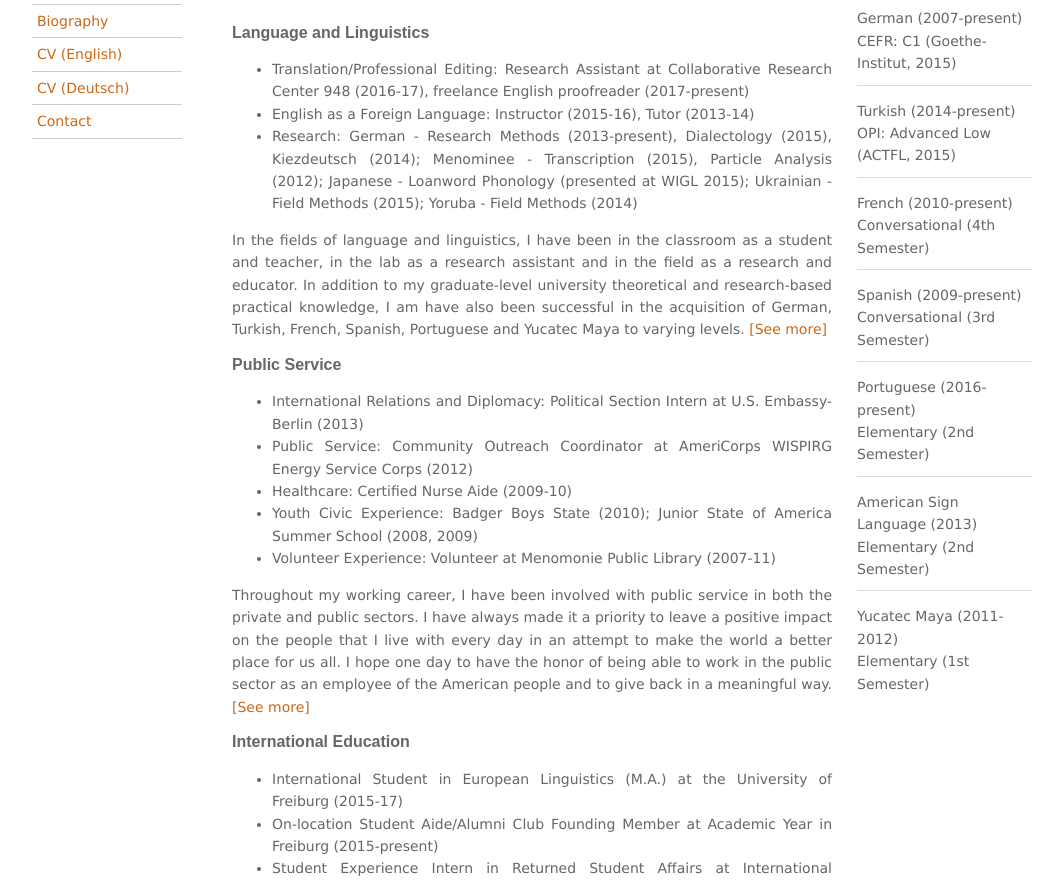
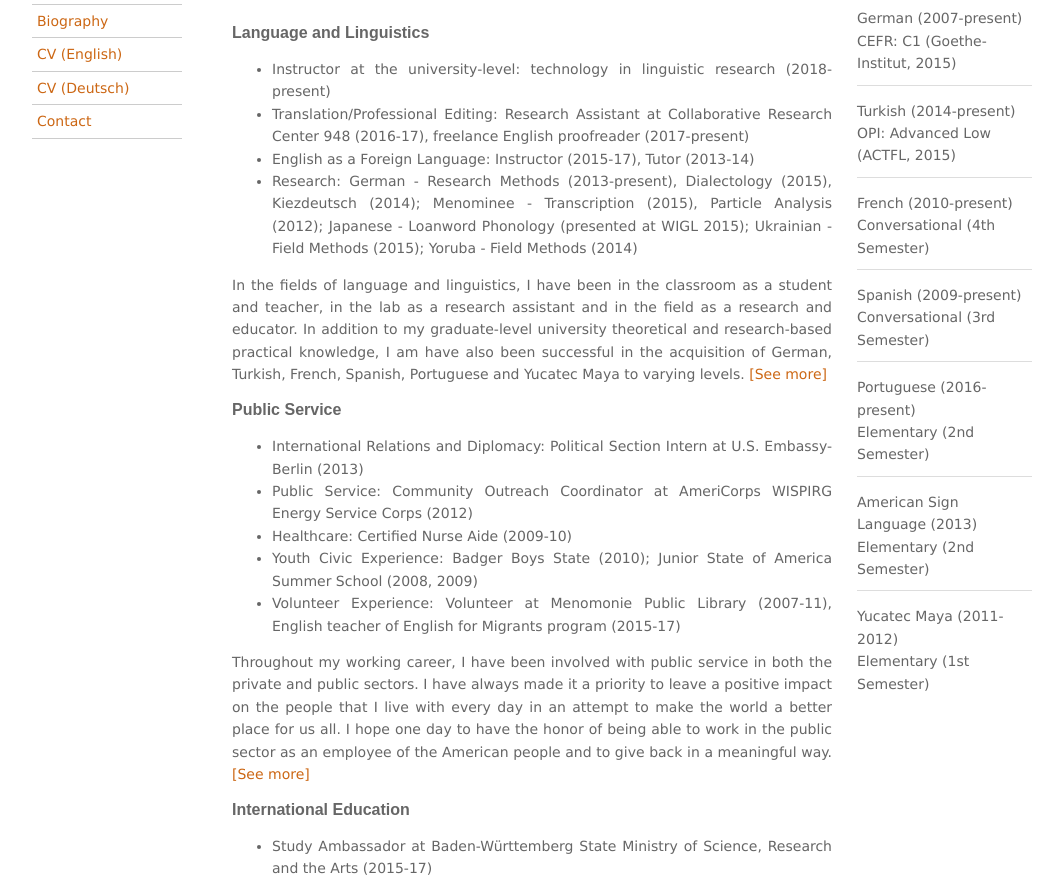
Before and after one commit to bcmryan/bcmryan.github.io, a plain HTML site: page bio.html in a window 1280 px wide. Shown: the part 205-1088 px from the top of the page, without its empty margins (108-1171 px from the left). Drawn offline with Linux system fonts and the light colour scheme.

Commit message:
Update bio.html
changed wording and updated

```diff
--- a/bio.html
+++ b/bio.html
@@ -68,17 +68,18 @@
     <h2>Language and Linguistics</h2>
     <div id="wrap">
     <ul style="list-style-type:disc">
-    <li>Translation/Professional Editing: Research Assistant at Collaborative Research Center 948 (2016-17), freelance English proofreader (2017-present)</li>
-    <li>English as a Foreign Language: Instructor (2015-16), Tutor (2013-14)</li>
+			<li>Instructor at the university-level: technology in linguistic research (2018-present)</li>
+			<li>Translation/Professional Editing: Research Assistant at Collaborative Research Center 948 (2016-17), freelance English proofreader (2017-present)</li>
+    <li>English as a Foreign Language: Instructor (2015-17), Tutor (2013-14)</li>
     <li>Research: German - Research Methods (2013-present), Dialectology (2015), Kiezdeutsch (2014); Menominee - Transcription (2015), Particle Analysis (2012); Japanese - Loanword Phonology (presented at WIGL 2015); Ukrainian - Field Methods (2015); Yoruba - Field Methods (2014)</li>
     </ul>
     In the fields of language and linguistics, I have been in the classroom as a student and teacher, in the lab as a research assistant and in the field as a research and educator. In addition to my graduate-level university theoretical and research-based practical knowledge, I am have also been successful in the acquisition of German, Turkish, French, Spanish, Portuguese and Yucatec Maya to varying levels. <a href="#" id="language-show" class="showLink" onclick="showHide('language');return false;">[See more]</a>
       <div id="language" class="more">
-		<br>Since 2018, I have been a research assitant in the Department of Germanic Linguistics at the University of Göttingen focusing on the practical use of technology in linguistic research. I maintain the IT systems of and assist in research in the department's psycholinguistic and German Sign Language laboratories, and I have taught courses on using the LaTeX typesetting system (<i>L<span style="text-transform: uppercase; font-size: 70%; margin-left: -0.36em; vertical-align: 0.3em; line-height: 0; margin-right: -0.15em;">a</span>T<span style="text-transform: uppercase; margin-left: -0.1667em; vertical-align: -0.5ex; line-height: 0; margin-right: -0.125em;">e</span>X: Einführung in das Textsatzsystem</i>; Summer Semester 2018) and psycholinguistic research methods (<i>Grundlagen des psycholinguistischen experimentellen Arbeitens</i>; Winter Semester 2018/19).<br>
+		<br>Since 2018, I have been a research assitant in the Department of Germanic Linguistics at the University of Göttingen focusing on the practical use of technology in linguistic research. I maintain the IT systems of and assist in research in the department's psycholinguistic and German Sign Language laboratories, and I have taught courses on using the <i>L<span style="text-transform: uppercase; font-size: 70%; margin-left: -0.36em; vertical-align: 0.3em; line-height: 0; margin-right: -0.15em;">a</span>T<span style="text-transform: uppercase; margin-left: -0.1667em; vertical-align: -0.5ex; line-height: 0; margin-right: -0.125em;">e</span>X: Einführung in das Textsatzsystem</i> typesetting system (<i>L<span style="text-transform: uppercase; font-size: 70%; margin-left: -0.36em; vertical-align: 0.3em; line-height: 0; margin-right: -0.15em;">a</span>T<span style="text-transform: uppercase; margin-left: -0.1667em; vertical-align: -0.5ex; line-height: 0; margin-right: -0.125em;">e</span>X: Einführung in das Textsatzsystem</i>; Summer Semester 2018) and psycholinguistic research methods (<i>Grundlagen des psycholinguistischen experimentellen Arbeitens</i>; Winter Semester 2018/19).<br>
 	  <br>As a M.A. student at the Unviersity of Freiburg, I worked as a translator and copy-editor at the Collaborative Research Center 948. In line with the CRC's main research focus on 'Heroes - Heroizations - Heroisms', I translated and edited texts on sociological, political and historical topics for publication in the academic e-Journal  <a href="https://www.freidok.uni-freiburg.de/inst/2335" target="_blank">helden. heroes. héros.</a> and on the publicly accessible website.<br>
     <br>Applying my knowledge of English as a Foreign Language and various pedogical approaches to language teaching, I have taught both at the university-level as an instructor of novice and advanced courses for the English for Migrants program at the University of Freiburg and at the secondary level with students elsewhere in Germany.<br>
-    <br>My research experience has been based on a geographically and linguistically diverse group of languages. Within the scope of field methods courses, I have linguistically described Yoruba and Ukrainian, and as a student and undergraduate research assistant, I was involved with the linguistic description and transcription of the Menominee language. Additionally, I have research Japanese loanword phonology and presented these findings at the Workshop in General Linguistics at the University of Wisconsin-Madison in 2015. In focusing on the linguistics on German, I have taken part in corpus research in the inner-city sociolect of Kiezdeutsch, have studied German dialectology of European and the German of emigrants.<br>
-    <br>Most recently, I have been focusing on the intersection of linguistics and politics; for instance, through the varying debate styles of American and German politicians in the 2012 presidential and 2013 Bundestag elections.<a href="#" id="language-hide" class="hideLink" onclick="showHide('language');return false;"> [See less]</a>
+    <br>My research experience has been based on a geographically and linguistically diverse group of languages. Within the scope of field methods courses, I have linguistically described Yoruba and Ukrainian, and as a student and undergraduate research assistant, I was involved with the linguistic description and transcription of the Menominee language. Additionally, I have researched Japanese loanword phonology and presented these findings at the Workshop in General Linguistics at the University of Wisconsin-Madison in 2015. In focusing on the linguistics on German, I have taken part in corpus research in the inner-city sociolect of Kiezdeutsch, have studied German dialectology of European and the German of emigrants.<br>
+    <br>Most recently, I have been focusing on the intersection of linguistics and politics. My M.A. thesis focused on political discourse surrounding the Greek bailout and British Brexit referenda and I have also analysed the varying debate styles of American and German politicians in the 2012 presidential and 2013 Bundestag elections.<a href="#" id="language-hide" class="hideLink" onclick="showHide('language');return false;"> [See less]</a>
     </div>
     </div>
     <div id="wrap">
@@ -88,20 +89,21 @@
     <li>Public Service: Community Outreach Coordinator at AmeriCorps WISPIRG Energy Service Corps (2012)</li>
     <li>Healthcare: Certified Nurse Aide (2009-10)</li>
     <li>Youth Civic Experience: Badger Boys State (2010); Junior State of America Summer School (2008, 2009)</li>
-    <li>Volunteer Experience: Volunteer at Menomonie Public Library (2007-11)</li>
+    <li>Volunteer Experience: Volunteer at Menomonie Public Library (2007-11), English teacher of English for Migrants program (2015-17)</li>
     </ul>
     Throughout my working career, I have been involved with public service in both the private and public sectors. I have always made it a priority to leave a positive impact on the people that I live with every day in an attempt to make the world a better place for us all. I hope one day to have the honor of being able to work in the public sector as an employee of the American people and to give back in a meaningful way. <a href="#" id="publicservice-show" class="showLink" onclick="showHide('publicservice');return false;">[See more]</a>
       <div id="publicservice" class="more">
     <br>From an early age, I have been actively involved with public service. As a middle and high school student, I volunteered at the <a href="http://menomonielibrary.org/" target="_blank">Menomonie Public Library</a> and served as the president of its Teen Advisory Board. In this role, I helped to shape the future of the library so as to give back to the most number of people possible. In addition, I am a Certified Nurse Aide and have worked a mentor at a local summer camp. In these roles, I have striven to give the elderly and young children the best possible care.<br>
-    <br>In order to better focus my public service-oriented skills, I attended Advanced Placement summer courses with the Junior State of America program at Princeton and Stanford Universities. I as additionally nominated to attend the American Legion-sponsored  <a href="http://www.badgerboysstate.com/" target="_blank">Badger Boys State</a> where I was elected to local public office.<br>
-    <br>As an undergraduate, I had the chance to serve the Madison, Wisconsin and surrounding community as an AmeriCorps member in the WISPIRG Energy Service Corps focusing on energy efficiency in my local area. Through this experience, I was not only able to develop the technical knowledge needed for mapping out the community area with GIS technology, managing the organization's online presence and carrying out home energy assessments, but I also developed important interpersonal skills needed to communicate to people in all walks of life including government officials, community leaders, other non-profit organizers and residents. Additionally, I worked with local churches, schools and libraries to educate young people about the need to converse our planet for generations to come.<br>
-    <br>Having served my hometown and university community, in the spring semester of 2013, I interned at the Political Section of the U.S. Embassy-Berlin to serve our (inter-)national and global communities. In this role, I worked alongside diplomats and foreign dignitaries in matters of internal and external politics while focusing on the important role that Germany plays in world today. I gained experience through hosting international events, meeting with local and federal employees of the German government along with other American diplomats, and researching current events and the effects that German politics has on the world as a whole. At times, I personally represented the Embassy at official events and have reported back important developments of issues as the first link directly to the U.S. Government. In addition to other commitments such as drafting daily memoranda, I analyzed the 2013 German electoral trends, helped with producing social media posts and helped in the filming of German language recruitment films.<br>
-    <br>Since arriving as a graduate student in Freiburg, I have been further focused on English as a Foreign Language education on a voluntary basis while remaining very active in political discussions as they occur in forums such as the Colloquium Politicum and think tank-sponsored talks.<a href="#" id="publicservice-hide" class="hideLink" onclick="showHide('publicservice');return false;"> [See less]</a>
+    <br>In order to better focus my public service-oriented skills, I attended Advanced Placement summer courses with the Junior State of America program at Princeton and Stanford Universities. I was additionally nominated to attend the American Legion-sponsored  <a href="http://www.badgerboysstate.com/" target="_blank">Badger Boys State</a> where I was elected to local public office.<br>
+    <br>As an undergraduate, I had the chance to serve the Madison, Wisconsin and surrounding community as an AmeriCorps member in the WISPIRG Energy Service Corps focusing on energy efficiency in my local area. Through this experience, I was not only able to develop the technical knowledge needed for mapping out the community area with GIS technology, managing the organization's online presence and carrying out home energy assessments, but I also developed important interpersonal skills needed to communicate to people in all walks of life including government officials, community leaders, other non-profit organizers and residents. Additionally, I worked with local churches, schools and libraries to educate young people about the need to conserve our planet for generations to come.<br>
+    <br>Having served my hometown and university community, in the spring semester of 2013, I interned at the Political Section of the U.S. Embassy-Berlin to serve our (inter-)national and global communities. In this role, I worked alongside diplomats and foreign dignitaries in matters of internal and external politics while focusing on the important role that Germany plays in world today. I gained experience through hosting international events, meeting with local and federal employees of the German government along with other American diplomats and researching current events and the effects that German politics has on the world as a whole. At times, I personally represented the Embassy at official events and have reported back important developments of issues as the first link directly to the U.S. Government. In addition to other commitments such as drafting daily memoranda, I analyzed trends of the 2013 German Bundestag election and assisted in producing social media posts and filming of German-language recruitment films.<br>
+    <br>As a graduate student at the University of Freiburg, I volunteered as an English as a Foreign Language educator while remaining very active in political discussions as they occured in forums such as the Colloquium Politicum and think tank-sponsored talks.<a href="#" id="publicservice-hide" class="hideLink" onclick="showHide('publicservice');return false;"> [See less]</a>
     </div>
     </div>
 	<h2>International Education</h2>
 	<ul style="list-style-type:disc">
-    <li>International Student in European Linguistics (M.A.) at the University of Freiburg (2015-17)</li>
+    <li>Study Ambassador at Baden-Württemberg State Ministry of Science, Research and the Arts (2015-17)</li>
+		<li>International Student in European Linguistics (M.A.) at the University of Freiburg (2015-17)</li>
     <li>On-location Student Aide/Alumni Club Founding Member at Academic Year in Freiburg (2015-present)</li>
     <li>Student Experience Intern in Returned Student Affairs at International Academic Programs of the University of Wisconsin-Madison</li>
     <li>Exchange Student at the University of Freiburg (2013-14)</li>
@@ -120,17 +122,17 @@
     I graduated from Menomonie High School in 2011 with the Presidential Education Award, the World Language Department Award and as a two-time Advanced Placement Scholar with Distinction. I was an active student, having had served on multiple boards at my high school and in my local community, competing numerous times in state-level Forensics competitions as well as local theater performances and working part-time as a Certified Nurse Aide.
         <h2>University of Wisconsin-Madison</h2>
         <div id="wrap">
-    In the fall semester of 2011, I enrolled in the University of Wisconsin-Madison in Linguistics and German with a certificate in European Linguistics. Through my experience in Madison, I developed socially, academically and professionally, changed my attitude towards language-learning (and even Teaching English to Speakers of Other Languages) and politics from hobbies to professional skills and first came in contact with the seat of power in my home state. <a href="#" id="madison-show" class="showLink" onclick="showHide('madison');return false;">[See more]</a>
+    In the fall semester of 2011, I enrolled in the University of Wisconsin-Madison in Linguistics and German with a certificate in European Studies. Through my experience in Madison, I developed socially, academically and professionally. At this time, my hobbies of language-learning and politics transformed into professional skills, and I first came in contact with the seat of power in my home state and abroad. <a href="#" id="madison-show" class="showLink" onclick="showHide('madison');return false;">[See more]</a>
       <div id="madison" class="more">
-    <br>While in Madison, I excelled academically, extra-curricularly and professionally. I graduated with Distinction and with Honors in the Liberal Arts and was given numerous awards for my studies of German and an internship at the U.S. Embassy-Berlin followed by an academic year abroad in Germany, the Foreign Language and Area Studies stipend for my studies of Turkish. As an undergraduate, I also continued my studies of Spanish, French and American Sign Language, researched German as well as non-Indo European languages in multiple linguistics projects and participated in public service-oriented courses in public health and politics. Extra-curricularly, I served as the Secretary for the Linguistics Student Organization and as a host for the international politics-oriented radio program 'Coup du Monde,' and professionally, I had the opportunity to work with many people from all walks of life — from Syrian refugees to disadvantaged students to diplomats — all the while balancing multiple jobs to fund my education. <a href="#" id="madison-hide" class="hideLink" onclick="showHide('madison');return false;">[See less]</a>
+    <br>While in Madison, I excelled academically, extra-curricularly and professionally. I graduated with Distinction and with Honors in the Liberal Arts and received numerous scholarships and awards for my academic studies, an internship at the U.S. Embassy-Berlin, an academic year abroad in Germany as well as the Foreign Language and Area Studies stipend for Turkish. As an undergraduate, I also continued my studies of Spanish, French and American Sign Language, researched German as well as non-Indo European languages in multiple linguistics projects and participated in public service-oriented courses in public health and politics. Extra-curricularly, I served as the Secretary for the Linguistics Student Organization and as a host for the international politics-oriented radio program 'Coup du Monde,' and professionally, I had the opportunity to work with many people from all walks of life — from Syrian refugees to disadvantaged students to diplomats — all the while balancing multiple jobs to fund my education. <a href="#" id="madison-hide" class="hideLink" onclick="showHide('madison');return false;">[See less]</a>
     </div>
     </div>
         <h2>University of Freiburg</h2>
     <div id="wrap">
-    Following my junior year in Freiburg im Breisgau, Germany with the Academic Year in Freiburg exchange program, I returned in winter semester 2015-16 as a Master of Arts student in European Linguistics. I am currently employed at the university as a Research Assistant focusing on German-English translation and English copy-editing at the university's Collaborative Research Center 948. <a href="#" id="freiburg-show" class="showLink" onclick="showHide('freiburg');return false;">[See more]</a>
+    Following my junior year in Freiburg im Breisgau, Germany with the Academic Year in Freiburg exchange program, I began my studies in 2015 as a Master of Arts student in European Linguistics. During my studies, I worked at the university as a Research Assistant focusing on German-English translation and English copy-editing at the Collaborative Research Center 948. <a href="#" id="freiburg-show" class="showLink" onclick="showHide('freiburg');return false;">[See more]</a>
       <div id="freiburg" class="more">
-    <br>This course of study closely follows the structural courses of the Masters of Arts programs in Germanic and English Linguistics yet places an additional emphasis on learning European languages and their linguistic structures in addition to academic and professional mastery of German and English. The University of Freiburg itself is considered one of the best universities in Europe for Germanic and English linguistics and is similarly highly ranked in the linguistics of Romance, Slavic and classical languages as well as historical linguistics.<br>
-    <br>As an international student in Freiburg, I was actively involved in the ever-changing cultural, academic, professional and political scenes in Germany and Europe as a whole. I have been a finalist for scholarships from DAAD (German Academic Exchange Service) as well as the political Friedrich Naumann and Konrad Adenauer Foundations. Additionally, I have also taught English to immigrants on a volunteer basis and visit high schools in Germany to explain post-secondary opportunities as a Study Ambassador with the Ministry of Science, Research and the Arts.
+    <br>This course of study closely followed the structural courses of the Masters of Arts programs in German and English Linguistics yet placed an additional emphasis on learning European languages and their linguistic structures in addition to academic and professional mastery of German and English. The University of Freiburg itself is considered one of the best universities in Europe for Germanic and English linguistics and is similarly highly ranked in the linguistics of Romance, Slavic and classical languages as well as historical linguistics.<br>
+    <br>As an international student in Freiburg, I was actively involved in the ever-changing cultural, academic, professional and political scenes in Germany and Europe as a whole. I was a finalist for scholarships from the German Academic Exchange Service as well as the political Friedrich Naumann and Konrad Adenauer Foundations. Additionally, I have also taught English to immigrants as a volunteer and visited high schools in Germany to explain post-secondary opportunities as a Study Ambassador with the Ministry of Science, Research and the Arts.
 <a href="#" id="freiburg-hide" class="hideLink" onclick="showHide('freiburg');return false;">[See less]</a>
     </div>
     </div>
```
